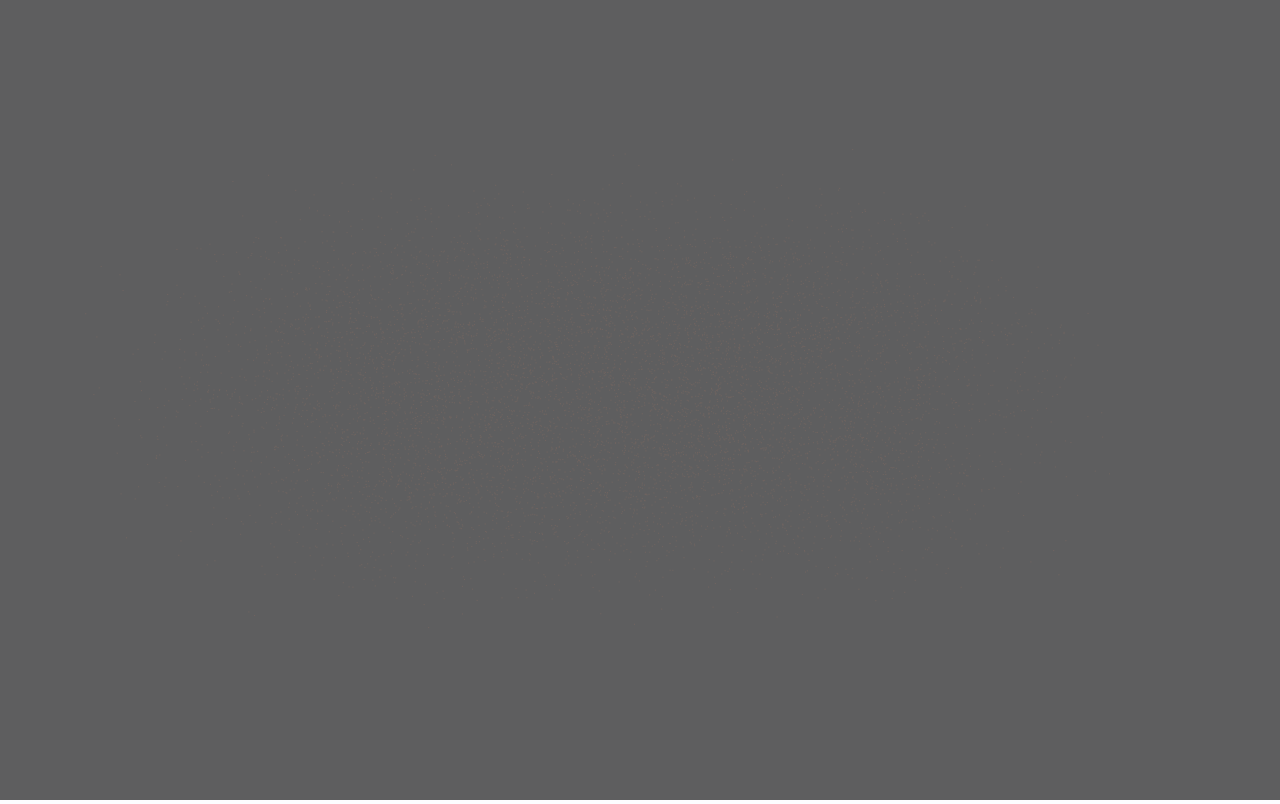
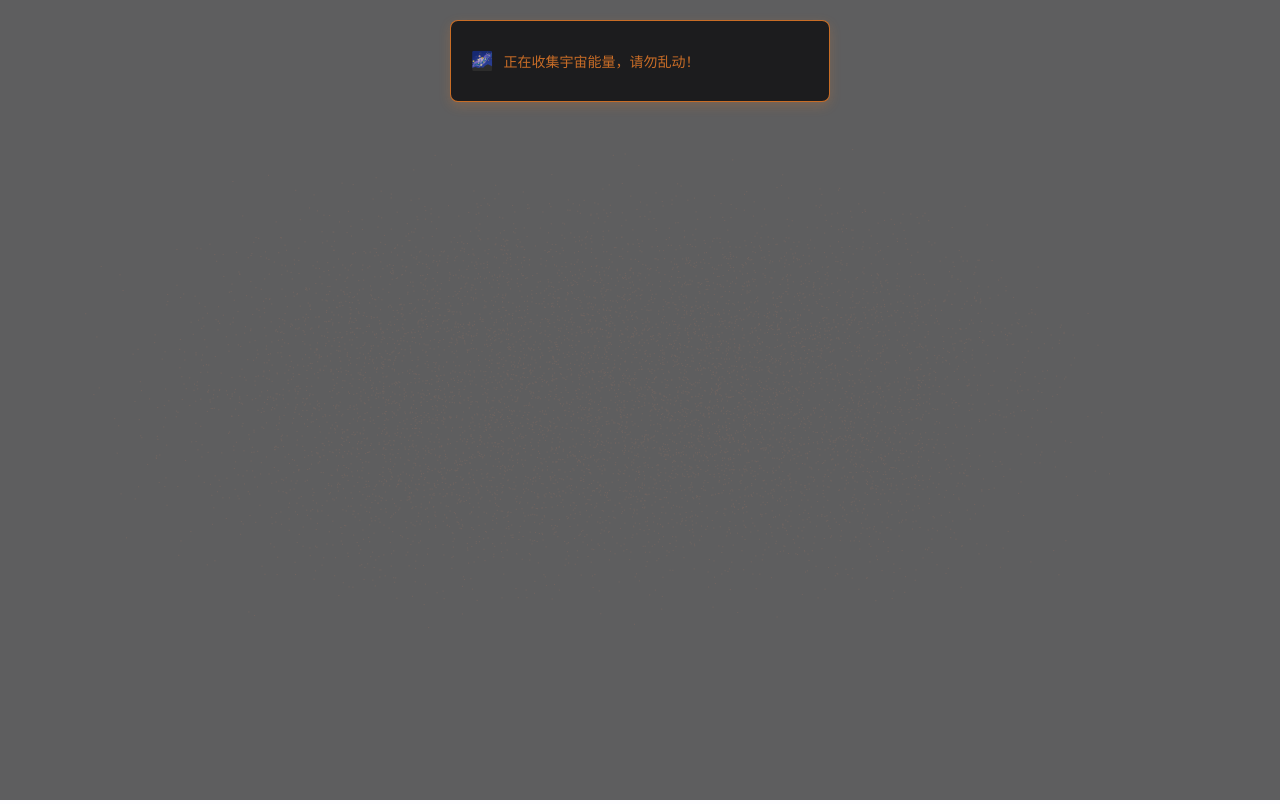
Before and after one commit to ZhFuGui/advxV1, a website: page src/step1/index.html in a window 1280 px wide. Both pictures are taken after a click on the button "我是按钮". Drawn offline with Linux system fonts and the light colour scheme.

Commit message:
feat: 最后的提交

```diff
--- a/data/sign_in_stats.json
+++ b/data/sign_in_stats.json
@@ -1,7 +1,11 @@
 {
-  "data": 1,
+  "data": 2,
   "timestamps": [
+    1753567984618,
+    1753568661015
   ],
   "timesused": [
+    34.553,
+    62.832
   ]
 }
--- a/src/step1/script.js
+++ b/src/step1/script.js
@@ -4,9 +4,35 @@ const randomNum = Math.floor(Math.random() * (max - min + 1)) + min;
 let baction_click_waitime = randomNum * 1000;
 let startTime = 0;
 let endTime = 0;
+
+
+function showMessage(message, type = 'info', duration = 3000) {
+  // 创建消息弹窗的 DOM 结构
+  const messageEl = document.createElement('div');
+  messageEl.className = `el-message el-message--${type}`;
+
+  const contentEl = document.createElement('p');
+  contentEl.className = 'el-message__content';
+  contentEl.textContent = message;
+
+  messageEl.appendChild(contentEl);
+  document.body.appendChild(messageEl);
+
+  // 设置定时器，在 duration 之后开始关闭动画
+  setTimeout(() => {
+    messageEl.classList.add('is-leaving');
+
+    setTimeout(() => {
+      if (messageEl.parentNode) {
+        messageEl.parentNode.removeChild(messageEl);
+      }
+    }, 300);
+  }, duration);
+}
 /**
  * MagicTextReveal 粒子效果
  */
+
 function startMouseInactivityTimer(triggerZone, timeoutSeconds = 20) {
   let timerId;
   let remainingTime = timeoutSeconds;
@@ -504,12 +530,12 @@ document.addEventListener("DOMContentLoaded", () => {
 
   actionButton.addEventListener("click", () => {
     actionButton.disabled = true;
-    alert("这里什么都没有，我只是一个按钮。");
     document.body.classList.add("in-transition");
     startTime = performance.now();
     triggerZone.style.pointerEvents = "none";
     triggerZone.style.cursor = "default";
     setTimeout(() => {
+      showMessage("正在收集宇宙能量，请勿乱动！", 'cosmic', 3000);
       document.body.classList.remove("in-transition");
       document.body.classList.add("final-state");
 
--- a/src/step1/style.css
+++ b/src/step1/style.css
@@ -165,3 +165,68 @@ body.is-leaving #transition-overlay {
   pointer-events: auto;
   transition: opacity 2.9s ease-in-out;
 }
+
+/* --- 新增：Message 弹窗样式 --- */
+.el-message {
+  min-width: 380px;
+  box-sizing: border-box;
+  border-radius: 8px;
+  border: 1px solid #000a1e;
+  position: fixed;
+  left: 50%;
+  top: 20px;
+  transform: translateX(-50%);
+  background-color: #000000;
+  padding: 15px 15px 15px 20px;
+  display: flex;
+  align-items: center;
+  z-index: 10000; /* 确保在最顶层 */
+  animation: message-fade-in 0.4s ease-out;
+}
+
+.el-message.is-leaving {
+  animation: message-fade-out 0.3s ease-in forwards;
+}
+
+@keyframes message-fade-in {
+  0% {
+    opacity: 0;
+    transform: translate(-50%, -20px);
+  }
+  100% {
+    opacity: 1;
+    transform: translate(-50%, 0);
+  }
+}
+
+@keyframes message-fade-out {
+  0% {
+    opacity: 1;
+    transform: translate(-50%, 0);
+  }
+  100% {
+    opacity: 0;
+    transform: translate(-50%, -20px);
+  }
+}
+
+.el-message__content {
+  padding: 0;
+  font-size: 14px;
+  line-height: 1.2;
+}
+
+/* 宇宙能量主题样式 */
+.el-message--cosmic {
+  background-color: #1c1c1e;
+  color: #f48129cc;
+  border: 1px solid #f48129cc;
+  box-shadow: 0 4px 12px rgba(244, 129, 41, 0.2);
+}
+
+/* 使用 ::before 伪元素添加图标 */
+.el-message--cosmic .el-message__content::before {
+  content: '🌌'; /* 银河图标 */
+  margin-right: 10px;
+  font-size: 18px;
+}
```
